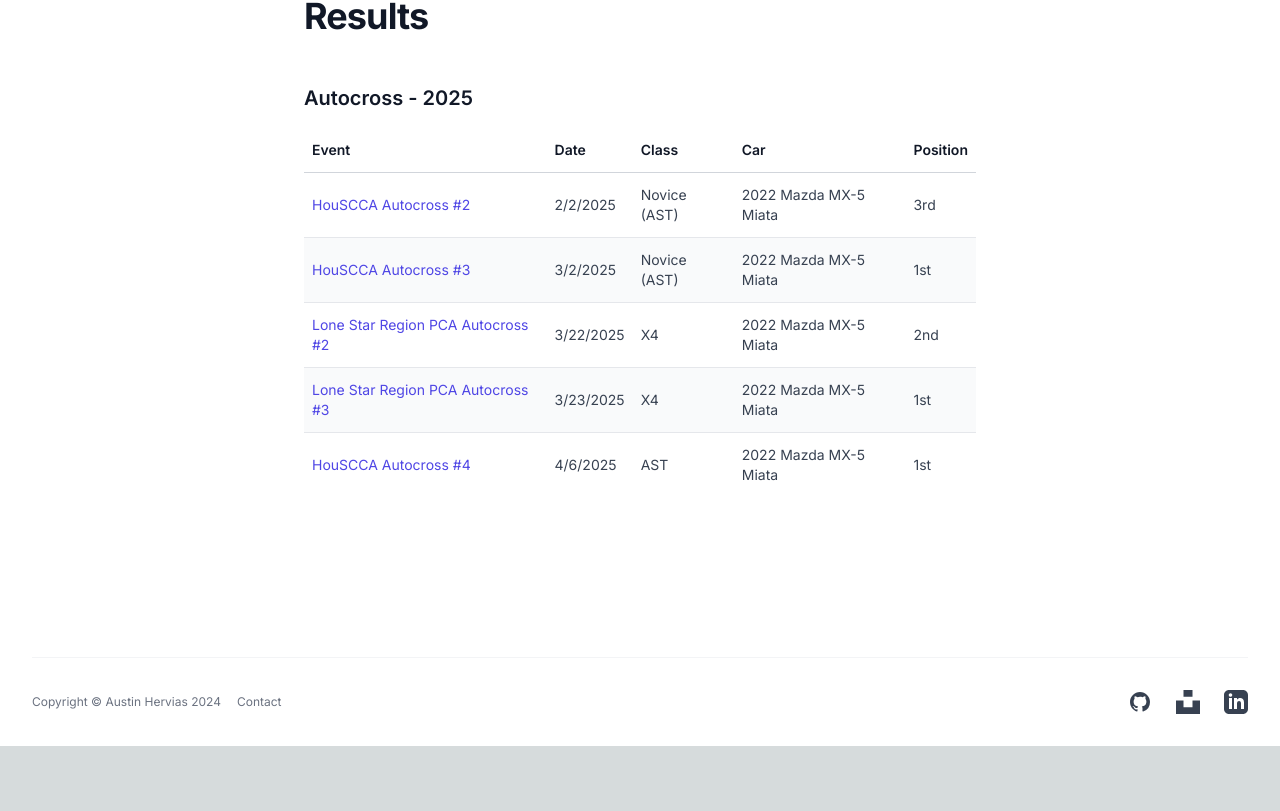
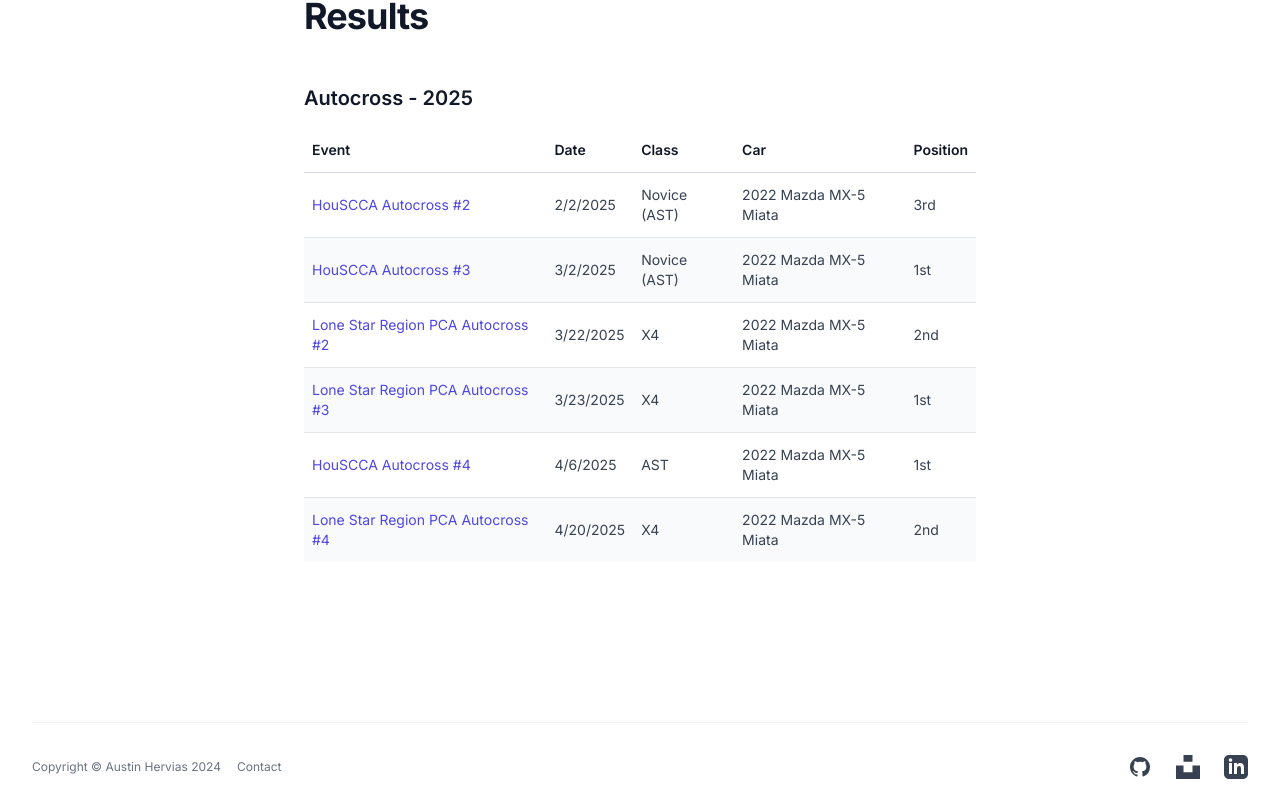
Before and after one commit to ahervias77/ahervias_site, a Next.js app: page /racing in a window 1280 px wide. Shown: the part 1412-2223 px from the top of the page. Before the commit the page ends 2158 px from the top, so only its background shows below. Built offline with nearby package versions, Linux system fonts and the light colour scheme.

Commit message:
Add 2025.04.20 autocross result

```diff
--- a/src/app/racing/page.tsx
+++ b/src/app/racing/page.tsx
@@ -64,6 +64,14 @@
         car: '2022 Mazda MX-5 Miata',
         position: '1st',
         videoUrl: 'https://www.youtube.com/watch?v=R0wc0wEF9xQ'
+      },
+      {
+        eventName: 'Lone Star Region PCA Autocross #4',
+        date: '4/20/2025',
+        class: 'X4',
+        car: '2022 Mazda MX-5 Miata',
+        position: '2nd',
+        videoUrl: 'https://www.youtube.com/watch?v=6uG11P8Ih-A'
       },
     ]
   },
```
